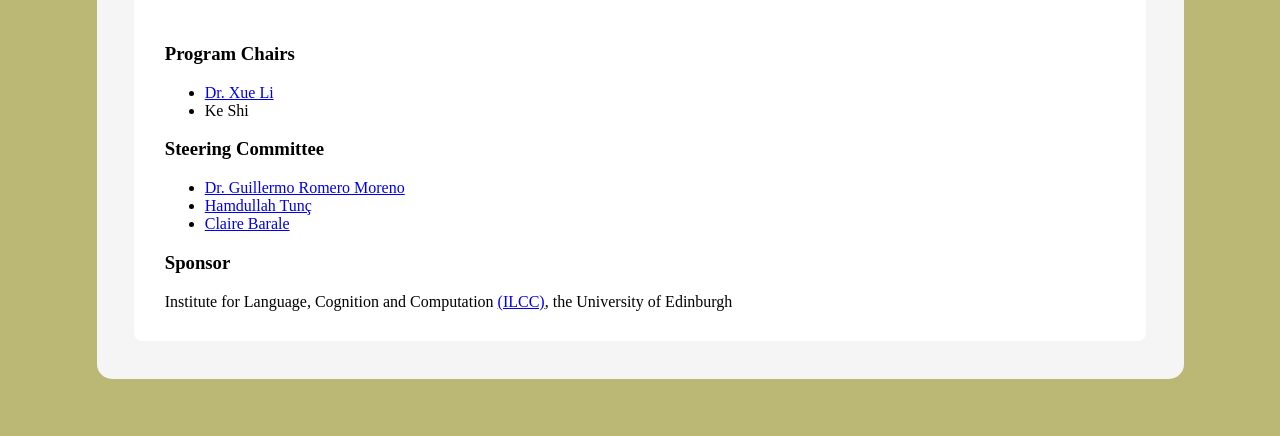
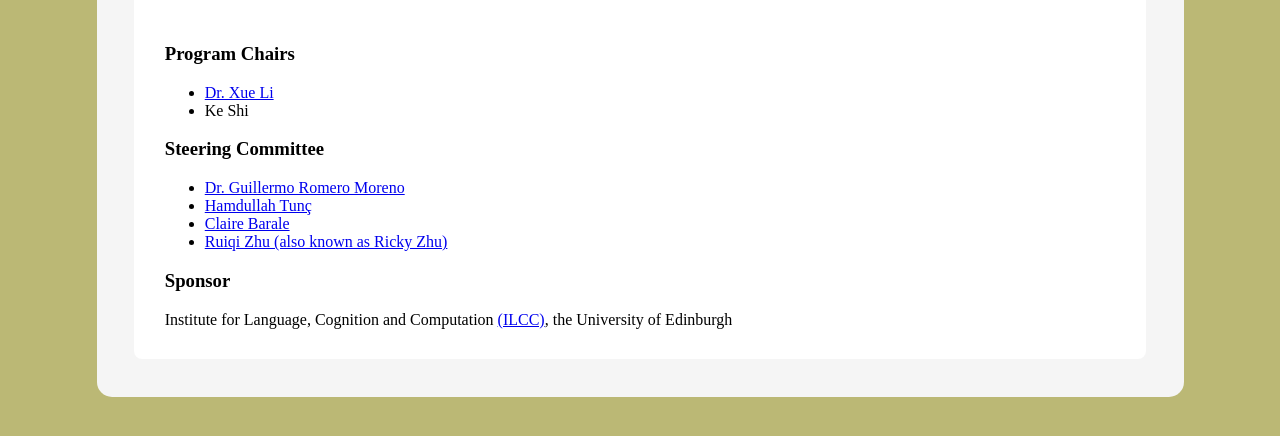
Before and after one commit to Xuerli/BAIPSY, a plain HTML site: page index.html in a window 1280 px wide. Both pictures are taken after a click on the button "Organisation". Shown: the part 178-614 px from the top of the page. Drawn offline with Linux system fonts and the light colour scheme.

Commit message:
Update index.html

```diff
--- a/index.html
+++ b/index.html
@@ -48,6 +48,7 @@
             <li> <a href="https://www.research.ed.ac.uk/en/persons/guillermo-romero-moreno">Dr. Guillermo Romero Moreno</a>
             <li> <a href="https://www.ed.ac.uk/profile/hamdullahtunc"> Hamdullah Tunç </a></li>
             <li> <a href="https://www.clairebarale.com/"> Claire Barale  </a></li>
+            <li> <a href="https://www.inf.ed.ac.uk/people/students/Ricky_Ruiqi_Zhu.html"> Ruiqi Zhu (also known as Ricky Zhu)</a>
             </ul>
             <h3> Sponsor</h3>
             Institute for Language, Cognition and Computation <a href= "https://web.inf.ed.ac.uk/ilcc/">(ILCC)</a>, the University of Edinburgh
```
